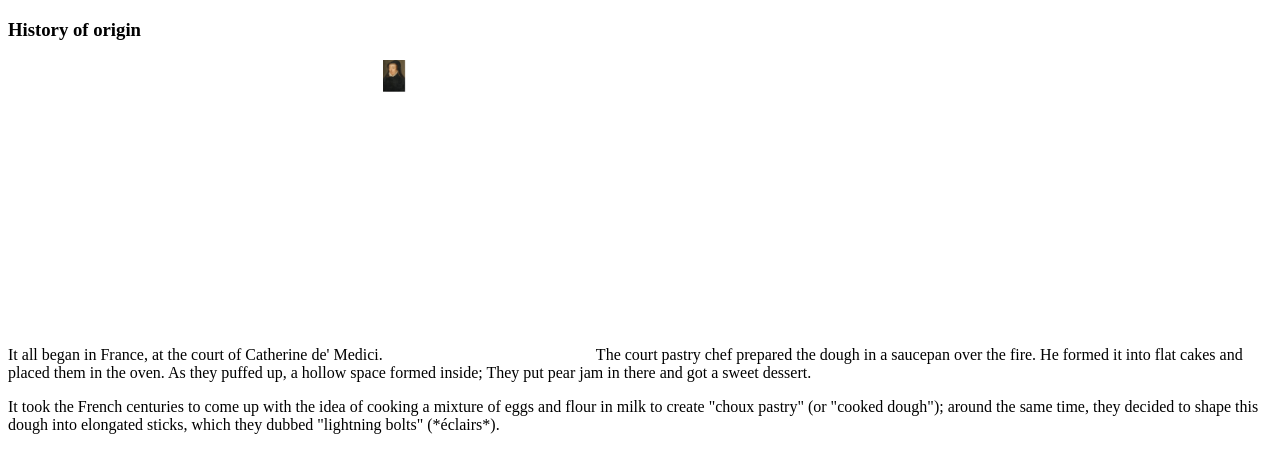
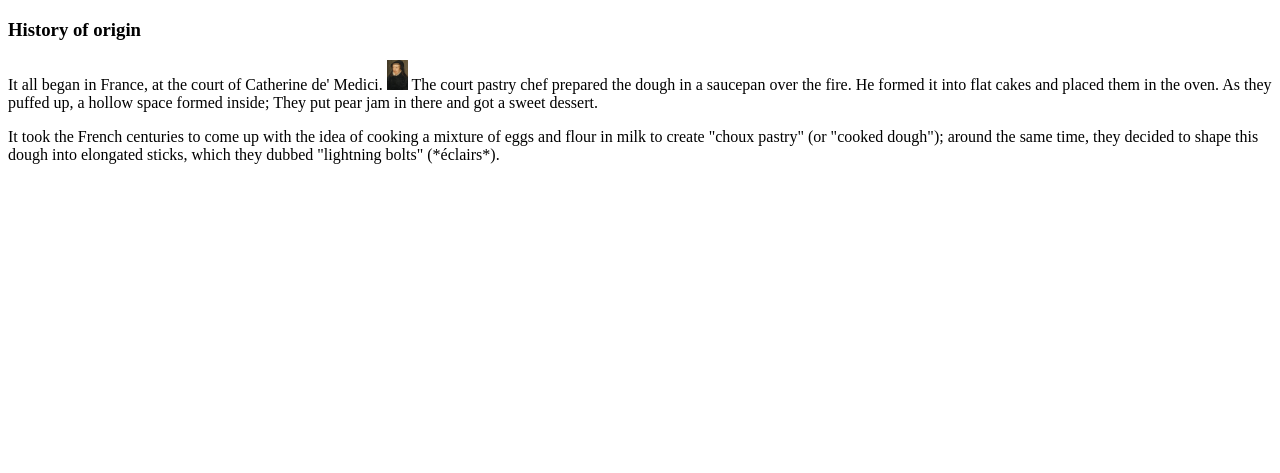
Before and after one commit to Dimitry2809/odin-recipes, a plain HTML site: page recipes/ekler.html in a window 1280 px wide. Shown: the part 61-534 px from the top of the page. Drawn offline with Linux system fonts and the light colour scheme.

Commit message:
Modify Photo KaterinMedici in ekler.html

```diff
--- a/recipes/ekler.html
+++ b/recipes/ekler.html
@@ -9,7 +9,8 @@
     <h1>Choux pastries</h1>
     <h3>History of origin</h3>
     <p>
-        It all began in France, at the court of Catherine de' Medici.<img src="../image/KaterinaMedichi100x142.jpg" alt="portreit of the queen" height="300">
+        It all began in France, at the court of Catherine de' Medici.
+        <img src="../image/KaterinaMedichi.jpg" alt="portreit of the queen" height="30">
         The court pastry chef prepared the dough in a saucepan over the fire.
         He formed it into flat cakes and placed them in the oven. As they puffed up,
         a hollow space formed inside; They put pear jam in there and got a sweet dessert.
```
